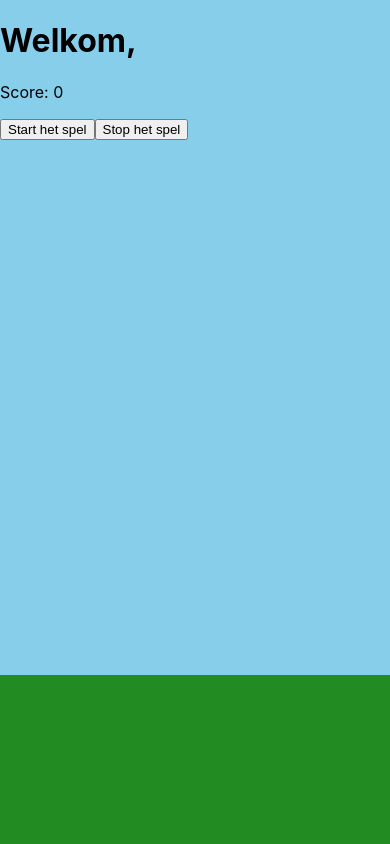
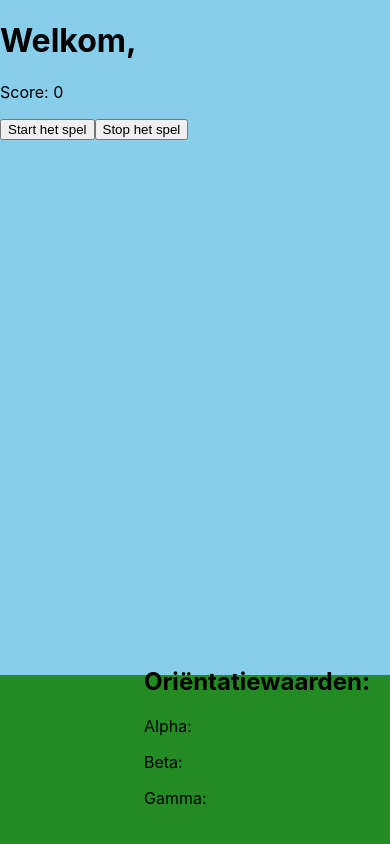
Before and after one commit to ccarels90/clay-pigeon-hunter, a React (Create React App) app: page / in a window 390 px wide. Built offline with nearby package versions, Linux system fonts and the light colour scheme.

Commit message:
chore: test deviceorientation on mobile

```diff
--- a/src/components/Game.tsx
+++ b/src/components/Game.tsx
@@ -14,12 +14,25 @@ const Game = () => {
 
   const [discs, setDiscs] = useState([])
   const [isGameRunning, setIsGameRunning] = useState(false)
+  const [orientationData, setOrientationData] = useState({
+    alpha: null,
+    beta: null,
+    gamma: null,
+  })
 
   useEffect(() => {
     // Haal gebruikersgegevens op uit localStorage bij het mounten van de component
     const savedUserData = getDataFromLocalStorage('userData')
     if (savedUserData) {
       setUserData(savedUserData)
+    }
+
+    // Voeg een eventlistener toe voor deviceorientation
+    window.addEventListener('deviceorientation', handleDeviceOrientation)
+
+    // Cleanup-functie om de eventlistener te verwijderen bij demount
+    return () => {
+      window.removeEventListener('deviceorientation', handleDeviceOrientation)
     }
   }, [])
 
@@ -93,6 +106,15 @@ const Game = () => {
     ))
   }
 
+  const handleDeviceOrientation = (event) => {
+    // Update de oriëntatiewaarden wanneer het event wordt afgevuurd
+    setOrientationData({
+      alpha: event.alpha,
+      beta: event.beta,
+      gamma: event.gamma,
+    })
+  }
+
   return (
     <div className="game-canvas">
       <h1>Welkom, {userData.username}</h1>
@@ -109,6 +131,20 @@ const Game = () => {
       )}
       <button onClick={startGame}>Start het spel</button>
       <button onClick={stopGame}>Stop het spel</button>
+
+      <div
+        style={{
+          position: 'absolute',
+          bottom: '20px',
+          right: '20px',
+          margin: 'auto',
+        }}
+      >
+        <h2>Oriëntatiewaarden:</h2>
+        <p>Alpha: {orientationData.alpha}</p>
+        <p>Beta: {orientationData.beta}</p>
+        <p>Gamma: {orientationData.gamma}</p>
+      </div>
       <div className="game-container">{renderDiscs()}</div>
     </div>
   )
```
